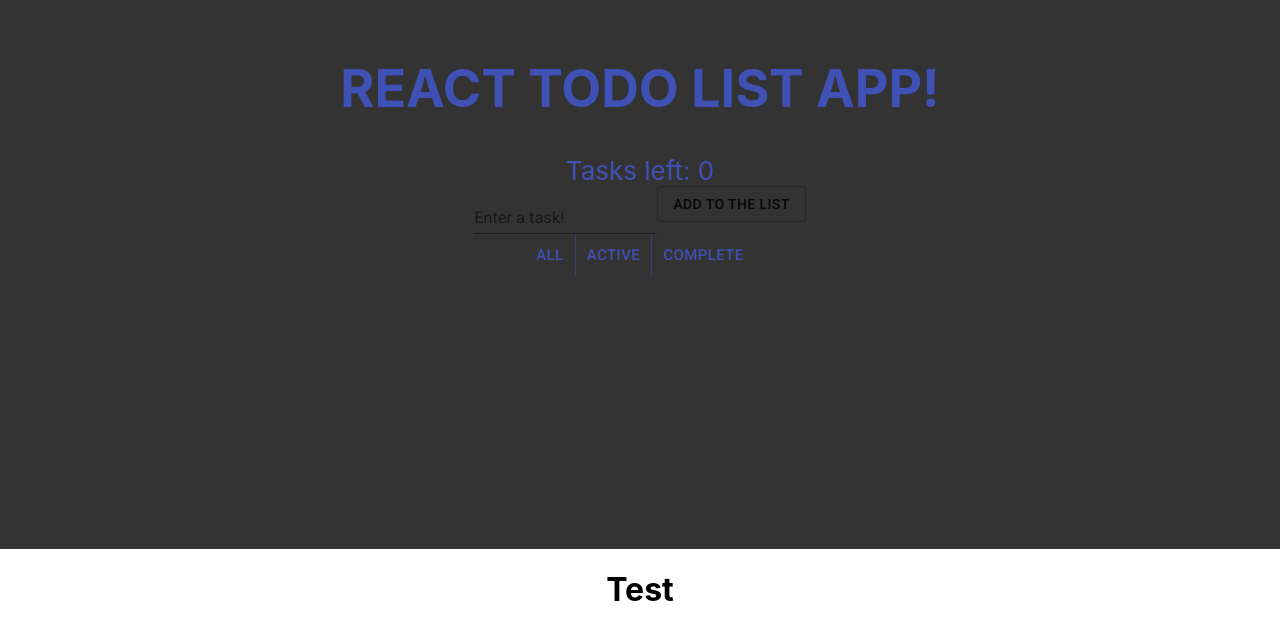
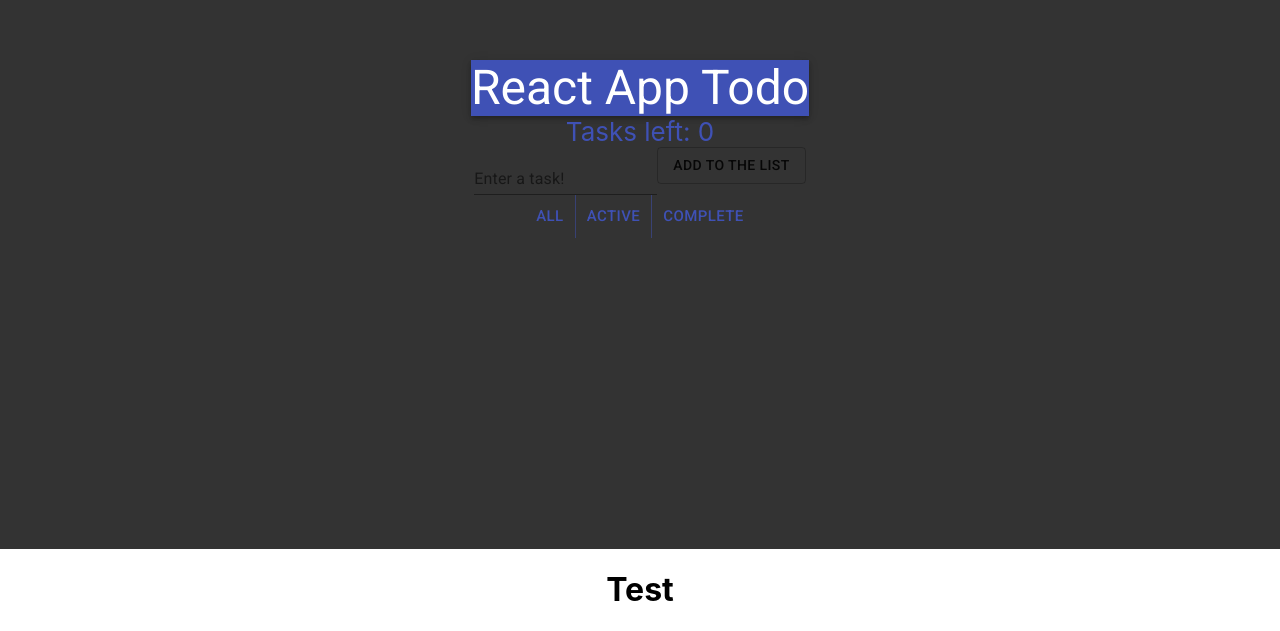
Before and after one commit to Eilima/react-to-do-list, a React (Create React App) app in the folder react-to-do-list/: page / in a window 1280 px wide. Shown: the part 251-882 px from the top of the page. Built offline with nearby package versions, Linux system fonts and the light colour scheme.

Commit message:
Implement material ui AppBar component for header

```diff
--- a/react-to-do-list/src/Components/Header.js
+++ b/react-to-do-list/src/Components/Header.js
@@ -1,13 +1,15 @@
 import React from "react";
+import AppBar from "@material-ui/core/AppBar";
+import Typography from "@material-ui/core/Typography";
 
 export class Header extends React.Component {
   render() {
     return (
-      <header style={{ color: "#3f51b5" }}>
-        <h1>
-          <center>REACT TODO LIST APP!</center>
-        </h1>
-      </header>
+      <div>
+        <AppBar position="static" color="primary">
+          <Typography variant="h3">React App Todo</Typography>
+        </AppBar>
+      </div>
     );
   }
 }
```
